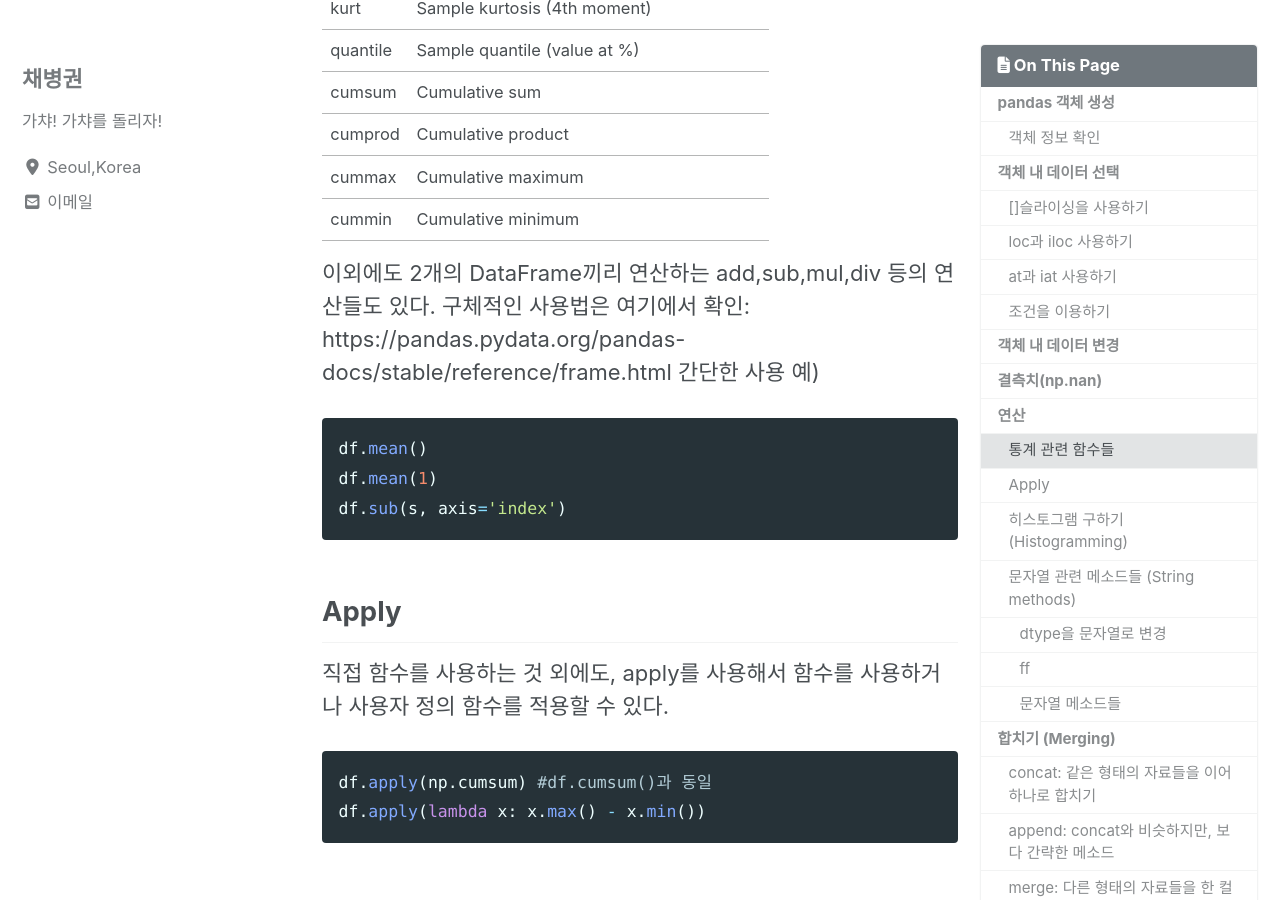
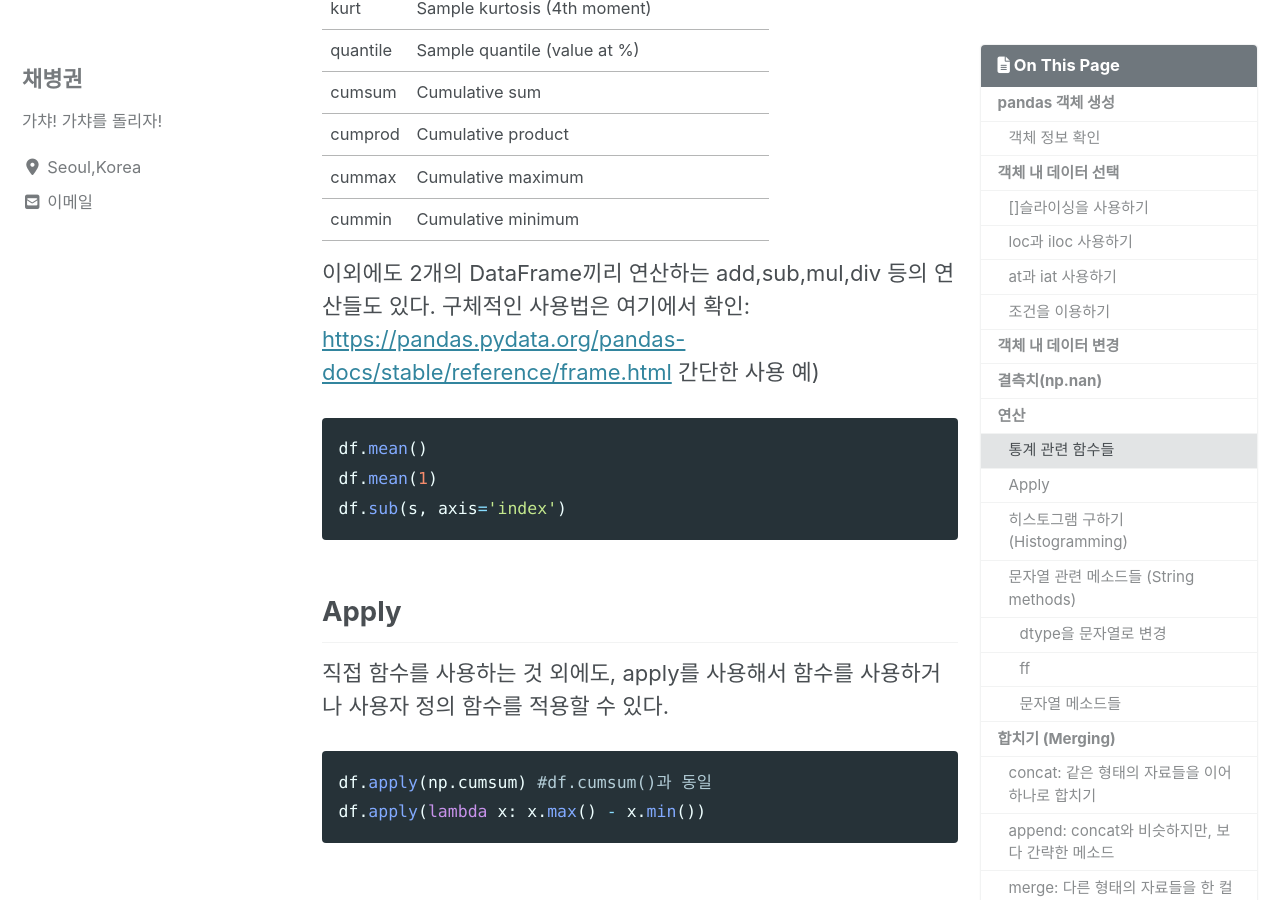
Before and after one commit to ByeongGwonChae/mynotebook, a Jekyll site: the page built from _posts/2020-02-29-pandas기초.md, in a window 1280 px wide and 900 px high, scrolled down 5092 px. Built offline with Jekyll 4.4.1, drawn with Linux system fonts in a browser that asks for light colours; cached includes are drawn as plain includes; nearby versions of some CDN libraries.

```diff
--- a/_posts/2020-02-29-pandas기초.md
+++ b/_posts/2020-02-29-pandas기초.md
@@ -160,7 +160,7 @@ pd.isna(df1)           #해당 값이 결측치인지 아닌지의 여부를 확
 |cummin|Cumulative minimum|
 
 이외에도 2개의 DataFrame끼리 연산하는 add,sub,mul,div 등의 연산들도 있다.
-구체적인 사용법은 여기에서 확인: https://pandas.pydata.org/pandas-docs/stable/reference/frame.html
+구체적인 사용법은 여기에서 확인: <https://pandas.pydata.org/pandas-docs/stable/reference/frame.html>
 간단한 사용 예)
 ~~~ python
 df.mean()
```
